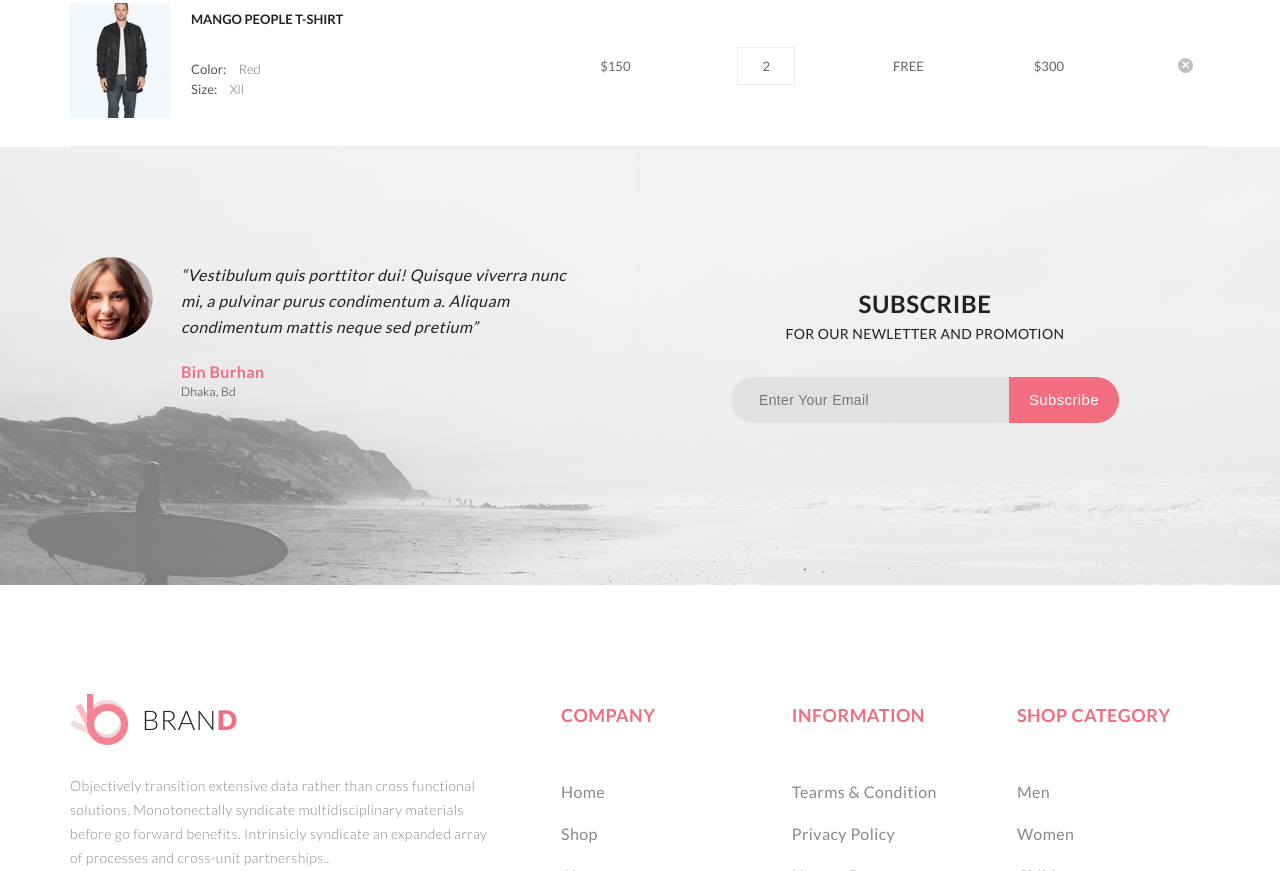
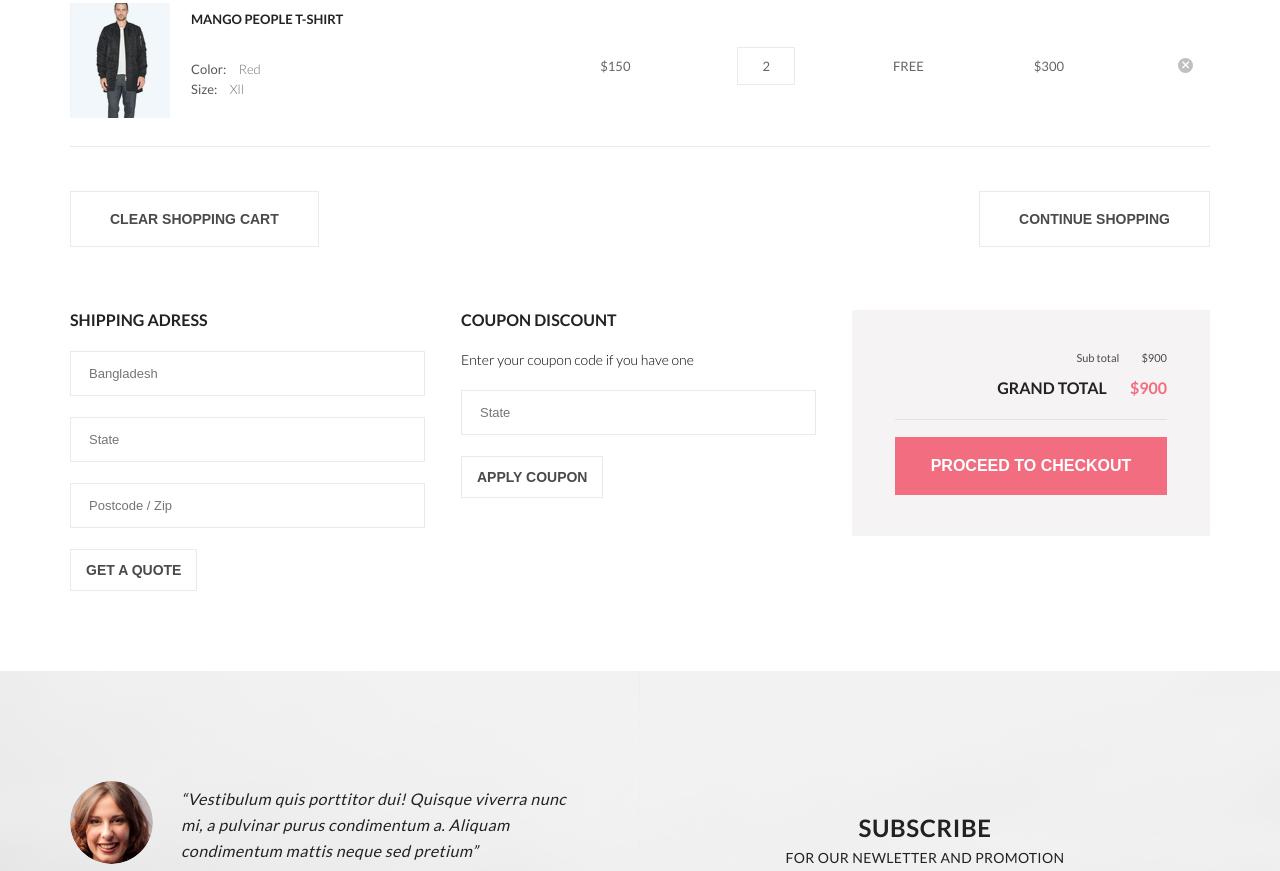
Before and after one commit to Aleksandr-the-G/prof-layout, a plain HTML site: page Shoping cart.html in a window 1280 px wide. Shown: the part 781-1652 px from the top of the page. Drawn offline with Linux system fonts and the light colour scheme.

Commit message:
Changed shoping cart html css
закончен слайд shoping cart

```diff
--- a/Shoping cart.css
+++ b/Shoping cart.css
@@ -23,6 +23,7 @@
 .cart_items_title_right h2 {
     margin-left: 80px;
 }
+
 .cart_row {
     padding-top: 22px;
     padding-bottom: 25px;
@@ -41,7 +42,7 @@
     padding-top: 10px;
 }
 
-.cart_row_text h3{
+.cart_row_text h3 {
     margin-bottom: 33px;
     font-size: 13px;
     line-height: 1;
@@ -49,7 +50,7 @@
     text-transform: uppercase;
 }
 
-.cart_row_text p{
+.cart_row_text p {
     font-size: 13px;
     line-height: 1.54;
     color: #575757;
@@ -58,7 +59,7 @@
 .cart_row_span {
     font-weight: 300;
     color: #6f6e6e;
-   margin-left: 10px;
+    margin-left: 10px;
 }
 
 .cart_row_right {
@@ -82,7 +83,7 @@
 .cart_row_p_3,
 .cart_row_p_4 {
     /* width: 100px; */
-    text-align:center;
+    text-align: center;
     box-sizing: border-box;
     margin-top: 7px;
     font-size: 13px;
@@ -124,3 +125,142 @@
     height: 1px;
     background-color: #eaeaea;
 }
+
+/* CART BUTTONS */
+.cart_btn {
+    display: flex;
+    justify-content: space-between;
+    padding-top: 44px;
+    padding-bottom: 63px;
+}
+
+.cart_btn button {
+    padding: 19px 39px;
+    border: solid 1px #eaeaea;
+    background-color: #ffffff;
+    font-size: 14px;
+    font-weight: bold;
+    color: #4a4a4a;
+    outline: none;
+    text-transform: uppercase;
+}
+
+/* ORDER FIELD */
+
+.order_field {
+    display: flex;
+    justify-content: space-between;
+    padding-bottom: 80px;
+}
+
+.order_field_1,
+.order_field_2,
+.order_field_3 {
+    width: 358px;
+    display: flex;
+    flex-flow: column;
+}
+
+.order_field_h2 {
+    font-size: 16px;
+    font-weight: bold;
+    color: #222222;
+    text-transform: uppercase;
+    margin-bottom: 22px;
+}
+
+.order_field_p {
+    font-size: 14px;
+    font-weight: 300;
+    margin-bottom: 22px;
+}
+
+.order_field_1_input {
+    width: 355px;
+    height: 45px;
+    border: solid 1px #eaeaea;
+    margin-bottom: 21px;
+    outline: none;
+    font-size: 13px;
+    font-weight: 300;
+    color: #b1b1b1;
+    padding-left: 18px;
+    padding-right: 18px;
+    box-sizing: border-box;
+}
+
+.order_field_1_btn {
+    display: block;
+    padding: 12px 15px;
+    border: solid 1px #eaeaea;
+    background-color: #ffffff;
+    font-size: 14px;
+    font-weight: bold;
+    color: #4a4a4a;
+    outline: none;
+    text-transform: uppercase;
+}
+
+.order_field_2_input {
+    width: 355px;
+    height: 45px;
+    border: solid 1px #eaeaea;
+    margin-bottom: 24px;
+    outline: none;
+    font-size: 13px;
+    font-weight: 300;
+    color: #b1b1b1;
+    padding-left: 18px;
+    padding-right: 18px;
+    box-sizing: border-box;
+}
+
+.order_field_3 {
+    padding: 41px 43px;
+    box-sizing: border-box;
+    background-color: #f5f3f3;
+}
+
+.order_field_3 p {
+    font-size: 11px;
+    color: #4a4a4a;
+    text-align: right;
+}
+
+.order_field_3 h2 {
+    font-size: 16px;
+    font-weight: bold;
+    color: #222222;
+    text-align: right;
+    margin-top: 14px;
+}
+.order_field_3 p span {
+    margin-left: 20px;
+}
+.order_field_3 h2 span {
+    margin-left: 20px;
+    color: #f16d7f;
+}
+
+.order_field_3_line {
+    height: 1px;
+    background-color: #e2e2e2;
+    margin-top: 22px;
+    margin-bottom: 17px;
+}
+
+.order_field_3_btn {
+    padding: 19px 33px;
+    background-color: #f16d7f;
+    outline: none;
+    font-size: 16px;
+    font-weight: bold;
+    color: #ffffff;
+    text-transform: uppercase;
+    border: 1px solid #f16d7f;
+}
+
+.order_field_3_btn:hover {
+    background-color: #ffffff;
+    color: #f16d7f;
+}
--- a/Shoping cart.html
+++ b/Shoping cart.html
@@ -48,6 +48,7 @@
         </div>
     </div>
 
+    <form action="#">
         <!-- CART ITEMS -->
         <div class="container">
             <div class="cart_items_title">
@@ -134,6 +135,44 @@
             <div class="cart_row_line container"></div>
         </div>
 
+        <!-- CART BUTTONS -->
+        <div class="cart_btn container">
+            <button>CLEAR SHOPPING CART</button>
+            <button>CONTINUE SHOPPING</button>
+        </div>
+    </form>
+
+    <!-- ORDER FIELD-->
+    <form action="#">
+        <div class="order_field container">
+            <div class="order_field_1">
+                <h2 class="order_field_h2">Shipping Adress</h2>
+                <input type="text" class="order_field_1_input" placeholder="Bangladesh">
+                <input type="text" class="order_field_1_input" placeholder="State">
+                <input type="text" class="order_field_1_input" placeholder="Postcode / Zip">
+                <div>
+                    <button class="order_field_1_btn">get a quote</button>
+                </div>
+            </div>
+            <div class="order_field_2">
+                <h2 class="order_field_h2">coupon discount</h2>
+                <p class="order_field_p">Enter your coupon code if you have one</p>
+                <input type="text" class="order_field_1_input" placeholder="State">
+                <div>
+                    <button class="order_field_1_btn">Apply coupon</button>
+                </div>
+            </div>
+            <div>
+                <div class="order_field_3">
+                    <p>Sub total <span>$900</span></p>
+                    <h2>GRAND TOTAL <span>$900</span></h2>
+                    <div class="order_field_3_line"></div>
+                    <button class="order_field_3_btn">proceed to checkout</button>
+                </div>
+            </div>
+        </div>
+    </form>
+
     <!-- SUBSCRIBE -->
     <div class="slider_5 container">
         <div class="slider_5_left">
```
Lines whose indentation alone changed are shown as unchanged.
